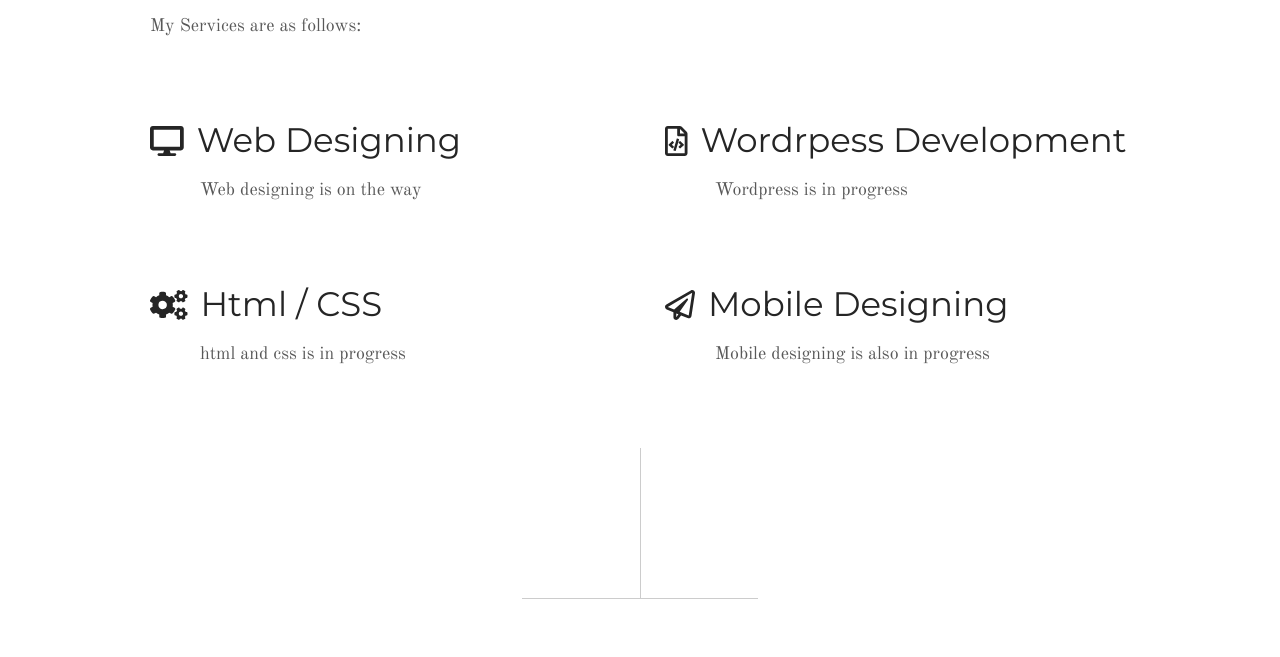
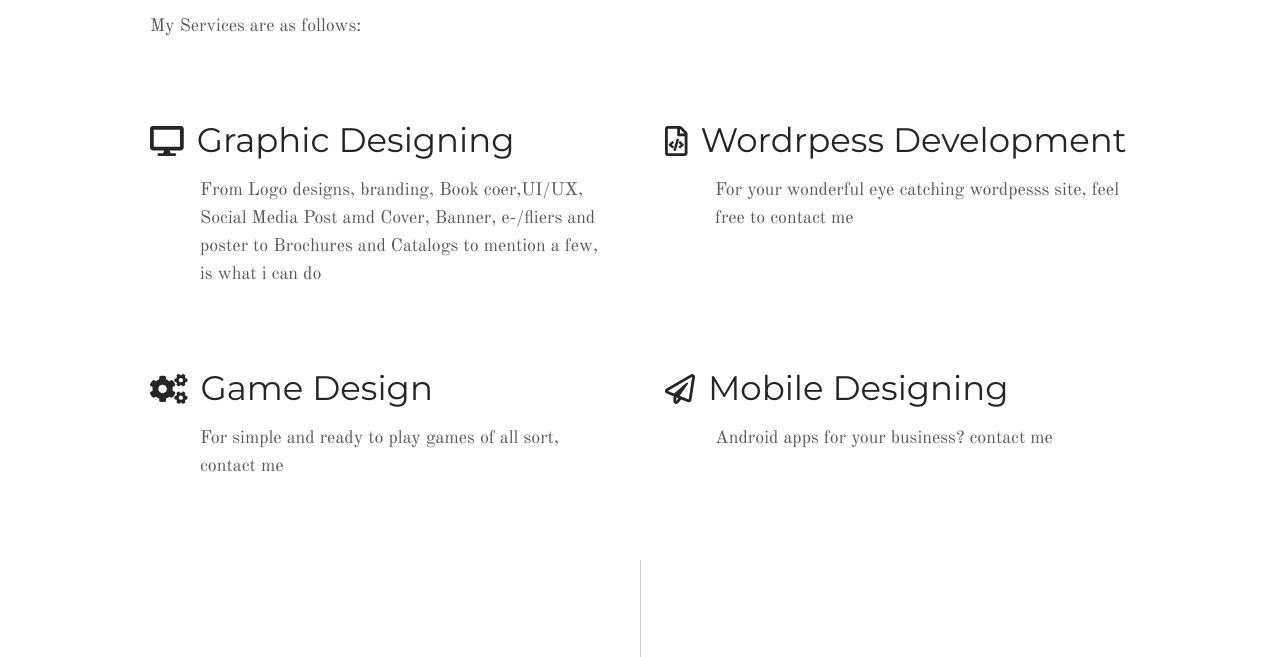
Before and after one commit to Mikewills88/MyResume, a plain HTML site: page index.html in a window 1280 px wide. Shown: the part 2238-2895 px from the top of the page. Drawn offline with nearby package versions, Linux system fonts and the light colour scheme.

Commit message:
Update index.html

```diff
--- a/index.html
+++ b/index.html
@@ -124,23 +124,23 @@
             <div class="row">
                 <div class="col-md-6 skill-item">
                     <span><i class="fas fa-desktop"></i> </span>
-                    <h3>Web Designing</h3>
-                    <h6>Web designing is on the way</h6>
+                    <h3>Graphic Designing</h3>
+                    <h6> From Logo designs, branding, Book coer,UI/UX, Social Media Post amd Cover, Banner, e-/fliers and poster to Brochures and Catalogs to mention a few, is what i can do</h6>
                 </div>
                 <div class="col-md-6 skill-item">
                     <span><i class="far fa-file-code"></i> </span>
                     <h3>Wordrpess Development</h3>
-                    <h6>Wordpress is in progress</h6>
+                    <h6>For your wonderful eye catching wordpesss site, feel free to contact me</h6>
                 </div>
                 <div class="col-md-6 skill-item">
                     <span><i class="fas fa-cogs"></i> </span>
-                    <h3>Html / CSS</h3>
-                    <h6>html and css is in progress</h6>
+                    <h3>Game Design</h3>
+                    <h6>For simple and ready to play games of all sort, contact me</h6>
                 </div>
                 <div class="col-md-6 skill-item">
                     <span><i class="far fa-paper-plane"></i> </span>
                     <h3>Mobile Designing</h3>
-                    <h6>Mobile designing is also in progress</h6>
+                    <h6>Android apps for your business? contact me</h6>
                 </div>
             </div>
             <span class="devider"></span>
```
